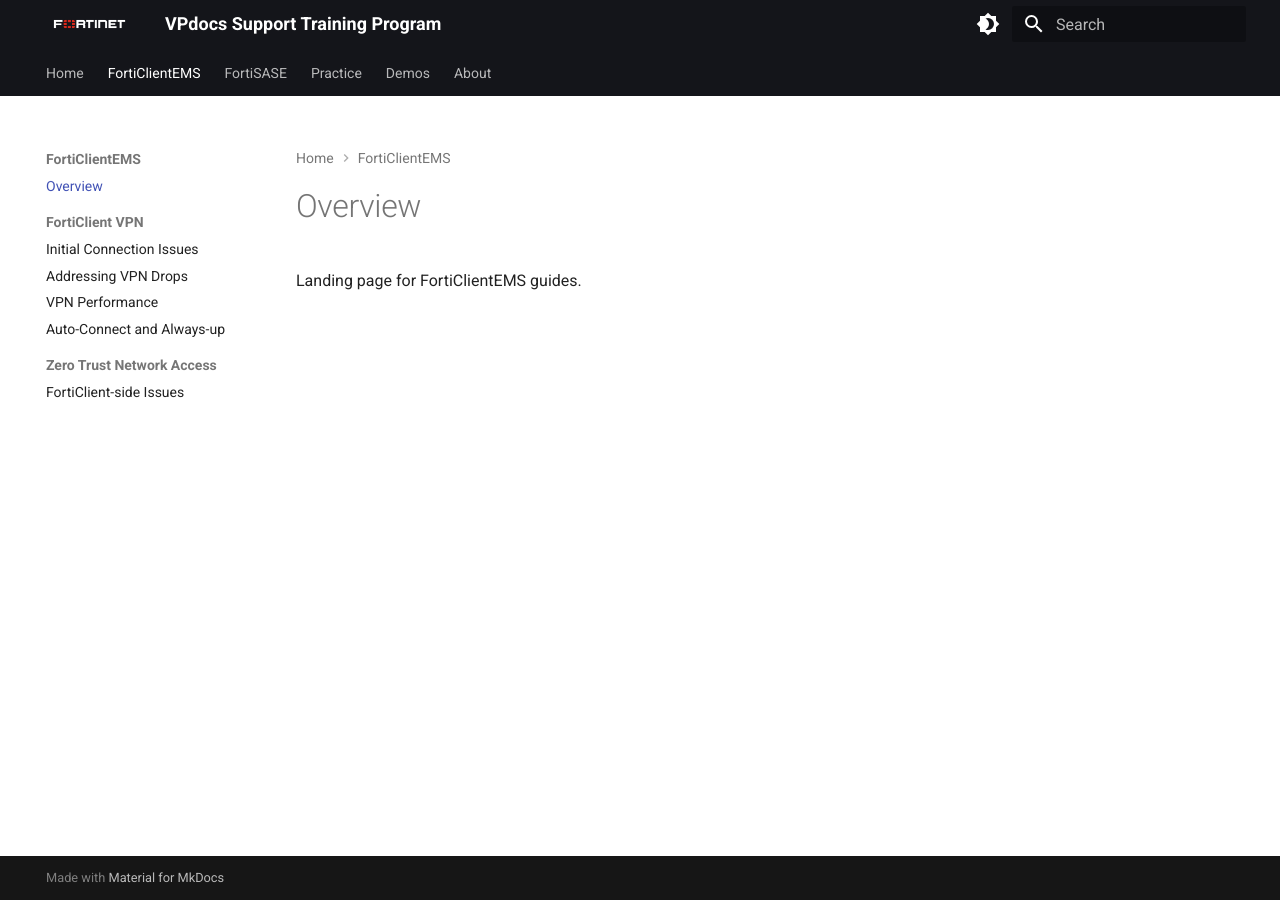
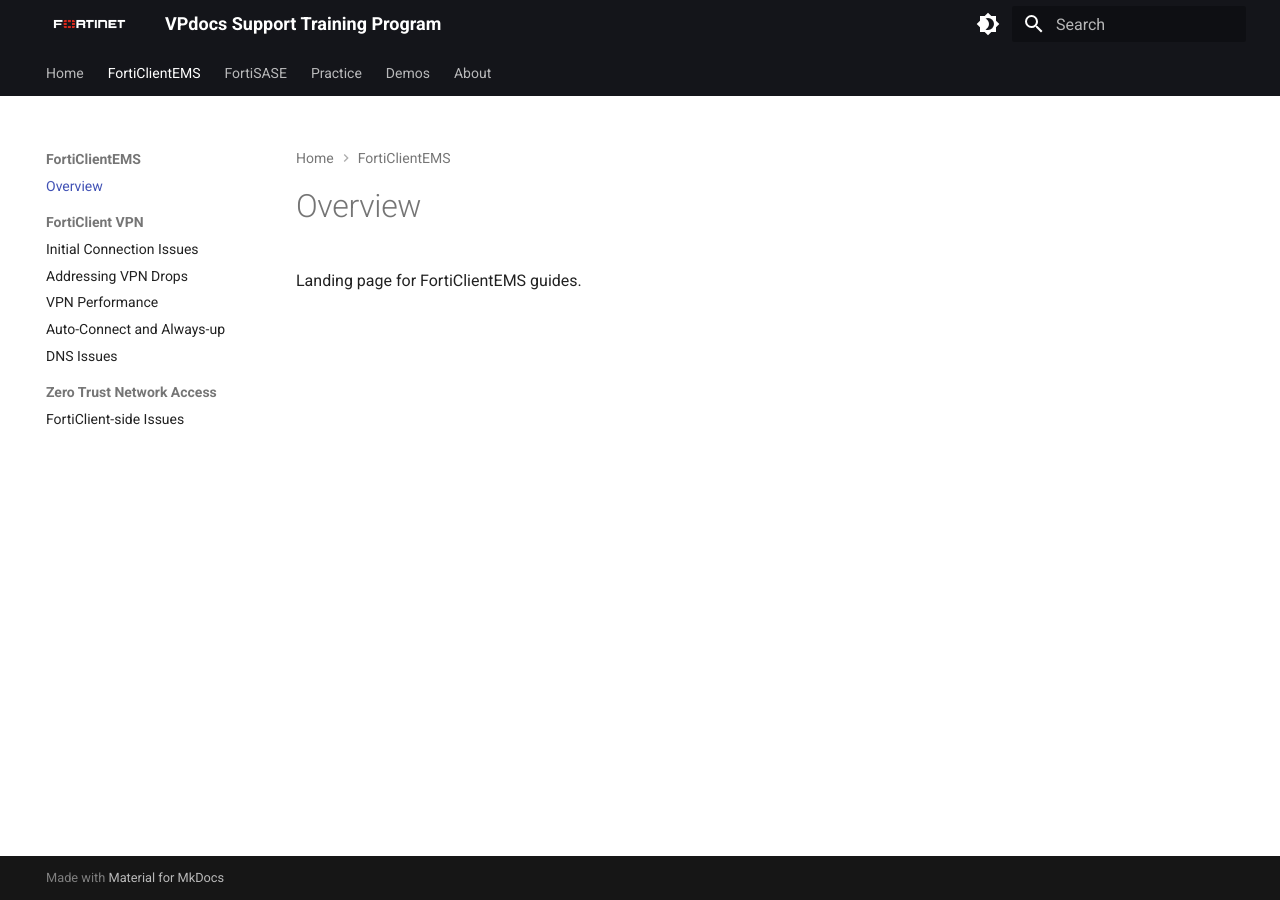
Before and after one commit to Digital-Sherlock/vpdocs-demo, an MkDocs documentation site: the page built from docs/FortiClientEMS/index.md, in a window 1280 px wide. Built offline with MkDocs 1.6.1 and Material for MkDocs 9.7.7, drawn with Linux system fonts in a browser that asks for light colours.

Commit message:
Testing Pages workflow

```diff
--- a/mkdocs.yml
+++ b/mkdocs.yml
@@ -10,6 +10,7 @@
       - Addressing VPN Drops: FortiClientEMS/VPN/vpndrops.md
       - VPN Performance: FortiClientEMS/VPN/vpn_perf.md
       - Auto-Connect and Always-up: FortiClientEMS/VPN/auto_connect.md
+      - DNS Issues: FortiClientEMS/VPN/dns.md
     - Zero Trust Network Access:
       - FortiClient-side Issues: FortiClientEMS/ZTNA/client-side-issues.md
   - FortiSASE:
```
Also changed, not shown: docs/FortiClientEMS/dns.md (added).
